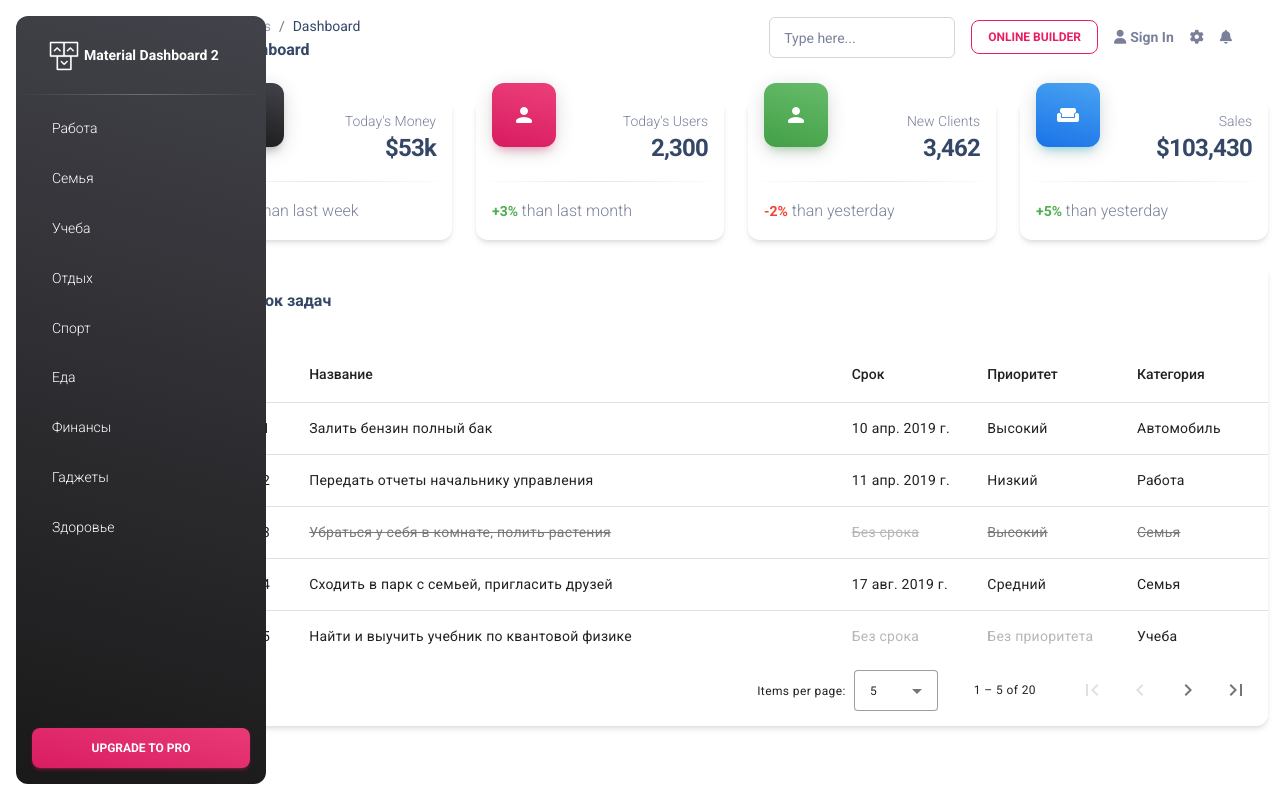
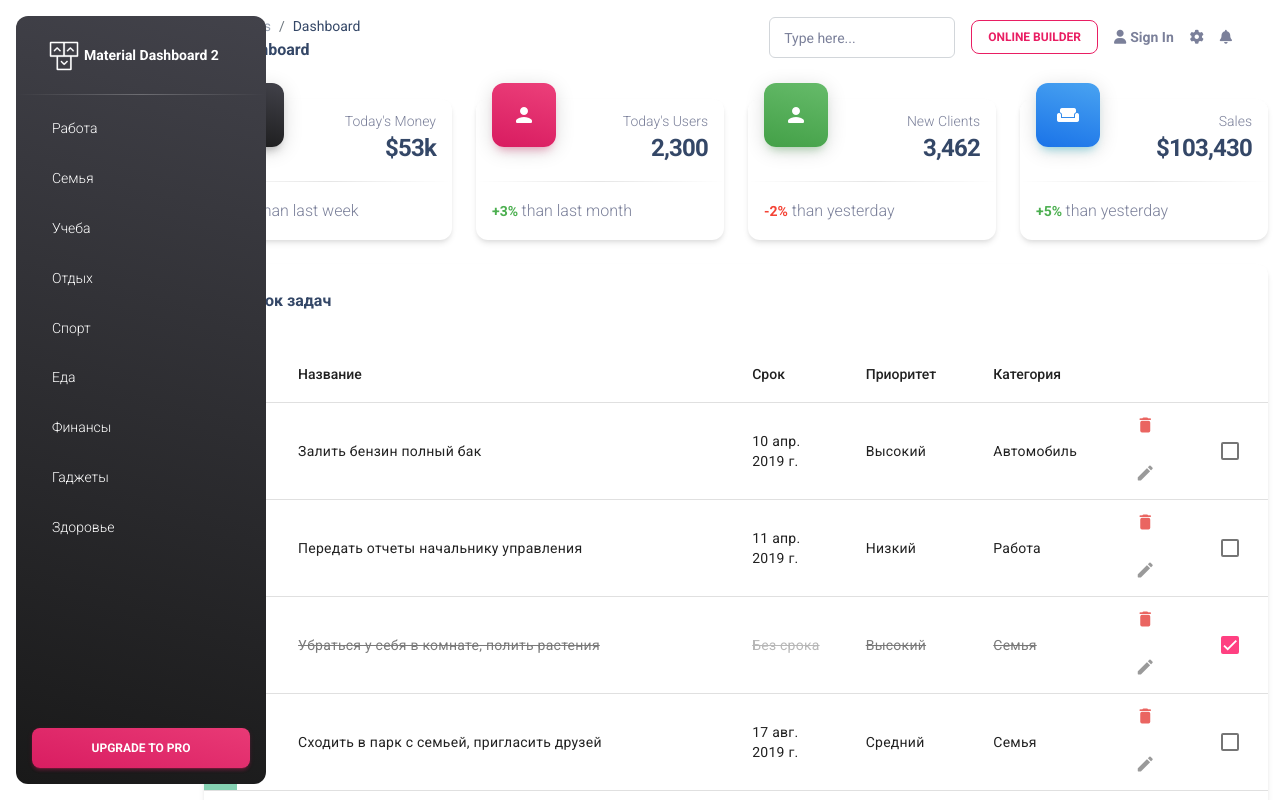
Before and after one commit to GeraClimber/Todo, an Angular app: page / in a window 1280 px wide. Shown: the top 800 px of the page. Built offline with nearby package versions, Linux system fonts and the light colour scheme.

Commit message:
Действия над задачей

```diff
--- a/src/app/app.module.ts
+++ b/src/app/app.module.ts
@@ -22,6 +22,7 @@ import {MatDatepickerModule} from "@angular/material/datepicker";
 import { TaskDatePipe } from './pipe/task-date.pipe';
 import {registerLocaleData} from "@angular/common";
 import localeRu from '@angular/common/locales/ru';
+import {MatCheckboxModule} from "@angular/material/checkbox";
 
 registerLocaleData(localeRu);
 
@@ -49,7 +50,8 @@ registerLocaleData(localeRu);
     MatSelectModule,
     MatOptionModule,
     MatDatepickerModule,
-    MatNativeDateModule
+    MatNativeDateModule,
+    MatCheckboxModule
   ],
   providers: [],
   bootstrap: [AppComponent]
--- a/src/app/views/tasks/tasks.component.css
+++ b/src/app/views/tasks/tasks.component.css
@@ -43,3 +43,25 @@
 .col-operations {
   width: 8%;
 }
+
+.delete-icon {
+  cursor: pointer;
+  color: #ea6561;
+  font-size: 18px;
+  margin-left: 3px;
+  margin-right: 3px;
+}
+
+.edit-icon {
+  cursor: pointer;
+  color: #9a9a9a;
+  font-size: 18px;
+  margin-left: 3px;
+  margin-right: 3px;
+}
+
+.mat-header-cell {
+  font-size: 1.063rem;
+  color: #9c27b0;
+  font-weight: normal;
+}
--- a/src/app/views/tasks/tasks.component.html
+++ b/src/app/views/tasks/tasks.component.html
@@ -61,6 +61,39 @@
           </td>
         </ng-container>
 
+        <!--Доступные действия над задачей-->
+        <ng-container matColumnDef="operations">
+          <th mat-header-cell *matHeaderCellDef></th>
+          <td class="col-operations" mat-cell *matCellDef="let task" [class.completed]="task.completed">
+            <button
+              mat-icon-button
+              (click)="openDeleteDialog(task)"
+              class="delete-icon"
+            >
+              <mat-icon aria-hidden="false">delete</mat-icon>
+            </button>
+            <button
+              mat-icon-button
+              (click)="openEditTaskDialog(task)"
+              class="edit-icon"
+            >
+              <mat-icon aria-hidden="false">edit</mat-icon>
+            </button>
+          </td>
+        </ng-container>
+
+        <!--Галочка для выполнения задачи-->
+        <ng-container matColumnDef="select">
+          <th mat-header-cell *matHeaderCellDef></th>
+          <td class="col-select text-right" mat-cell *matCellDef="let task">
+            <mat-checkbox
+              (click)="$event.stopPropagation()"
+              (change)="$event ? onToggleStatus(task) : null"
+              [checked]="task.completed"
+            ></mat-checkbox>
+          </td>
+        </ng-container>
+
         <!-- Заголовок таблицы -->
         <tr mat-header-row *matHeaderRowDef="displayedColumns;"></tr>
         <!-- Строки таблицы -->
--- a/src/app/views/tasks/tasks.component.ts
+++ b/src/app/views/tasks/tasks.component.ts
@@ -5,6 +5,7 @@ import {MatPaginator} from "@angular/material/paginator";
 import {MatSort} from "@angular/material/sort";
 import {MatDialog} from "@angular/material/dialog";
 import {EditTaskDialogComponent} from "../../dialog/edit-task-dialog/edit-task-dialog.component";
+import {ConfirmDialogComponent} from "../../dialog/confirm-dialog/confirm-dialog.component";
 
 @Component({
   selector: 'app-tasks',
@@ -30,7 +31,7 @@ export class TasksComponent implements AfterViewInit {
   @Output()
   deleteTask = new EventEmitter<Task>();
 
-  displayedColumns: string[] = ['color', 'id', 'title', 'date', 'priority', 'category'];
+  displayedColumns: string[] = ['color', 'id', 'title', 'date', 'priority', 'category', 'operations', 'select'];
   dataSource: MatTableDataSource<Task>;
 
 
@@ -45,9 +46,9 @@ export class TasksComponent implements AfterViewInit {
     this.addTableObjects();
   }
 
-  toggleTaskCompleted(task: Task) {
-    task.completed = !task.completed;
-  }
+  // toggleTaskCompleted(task: Task) {
+  //   task.completed = !task.completed;
+  // }
 
   getPriorityColor(task: Task): string {
 
@@ -118,4 +119,21 @@ export class TasksComponent implements AfterViewInit {
     });
   }
 
+  openDeleteDialog(task: Task) {
+    const dialogRef = this.dialog.open(ConfirmDialogComponent, {
+      maxWidth: '500px',
+      data: {dialogTitle: 'Подтвердите действие', message: `Вы действительно хотите удалить задачу: "${task.title}"?`, autoFocus: false }
+    });
+    dialogRef.afterClosed().subscribe(result => {
+      if(result) {
+        this.deleteTask.emit(task);
+      }
+    });
+  }
+
+  onToggleStatus(task: Task) {
+    task.completed = !task.completed;
+    this.updateTask.emit(task);
+  }
+
 }
```
